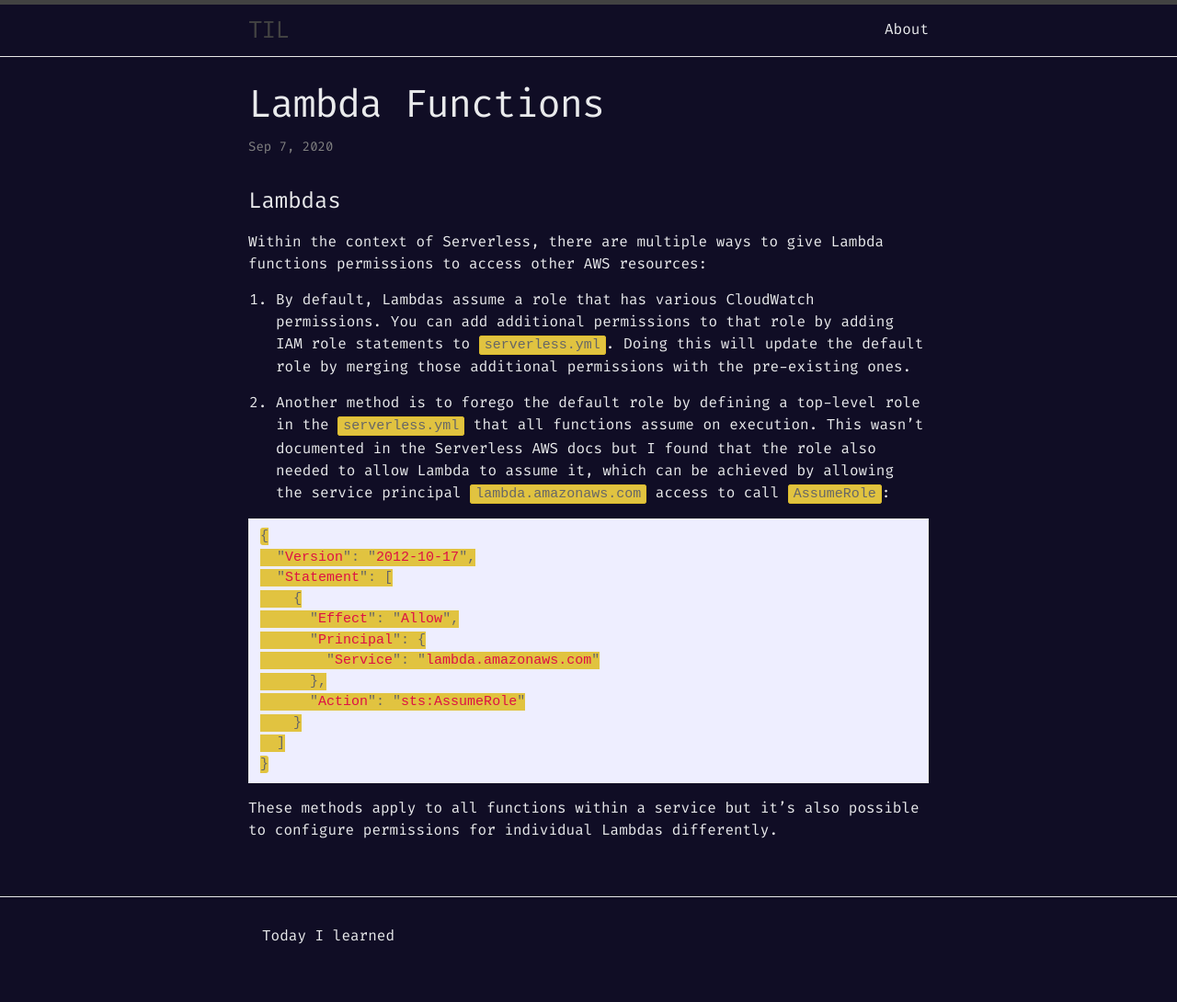
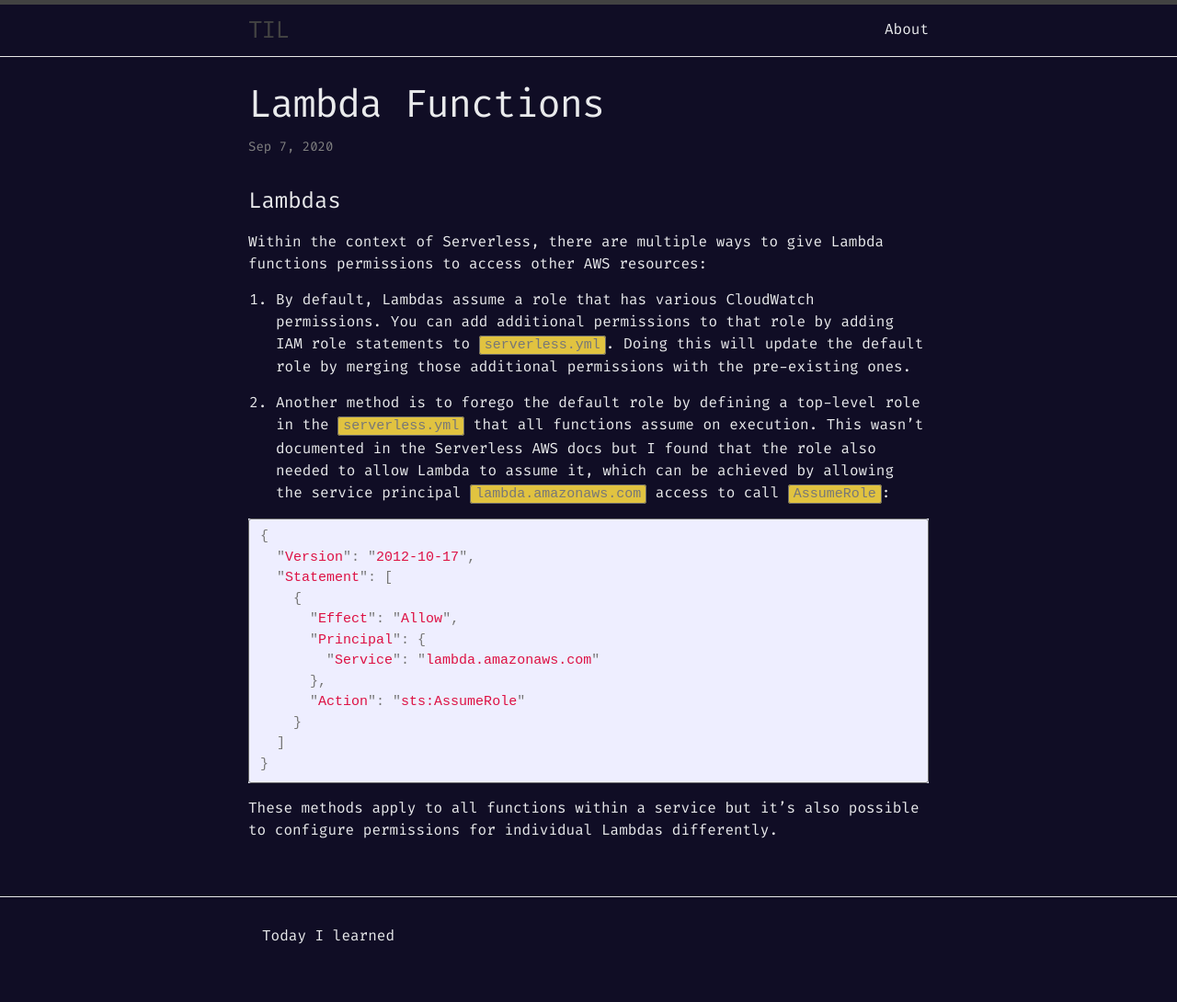
Before and after one commit to teekirol/teekirol.github.io, a Jekyll site: the page built from _posts/2020-09-07-lambda-functions.markdown, in a window 1280 px wide. Shown: the whole page at 92% size. Built offline with Jekyll 4.4.1, drawn with Linux system fonts in a browser that asks for light colours; our own code applies the rules of GitHub Pages for plain Markdown files.

Commit message:
Fix syntax highlighting in code blocks

```diff
--- a/_sass/minima/_base.scss
+++ b/_sass/minima/_base.scss
@@ -149,9 +149,10 @@ blockquote {
 pre,
 code {
   @include relative-font-size(0.9375);
-  border: 1px solid $grey-color-light;
+  border: 1px solid darken($code-color, 5%);
   border-radius: 3px;
-  background-color: #eef;
+  background-color: $code-background-color;
+  color: $code-color;
 }
 
 code {
@@ -164,6 +165,7 @@ pre {
 
   > code {
     border: 0;
+    background: none;
     padding-right: 0;
     padding-left: 0;
   }
--- a/assets/main.scss
+++ b/assets/main.scss
@@ -5,10 +5,6 @@ $base-font-family:      'Fira Code', monospace;
 $text-color:            #E9EAEC !default;
 $background-color:      rgb(16, 13, 37);
 $brand-color:           #D3BBDD !default;
-$code-color:            #E1C340;
-code {
-    background-color: $code-color !important;
-    color: #666;
-    border-color: darken($code-color, 5%) !important;
-}
+$code-background-color: #E1C340;
+$code-color:            #777;
 @import "minima";
```
